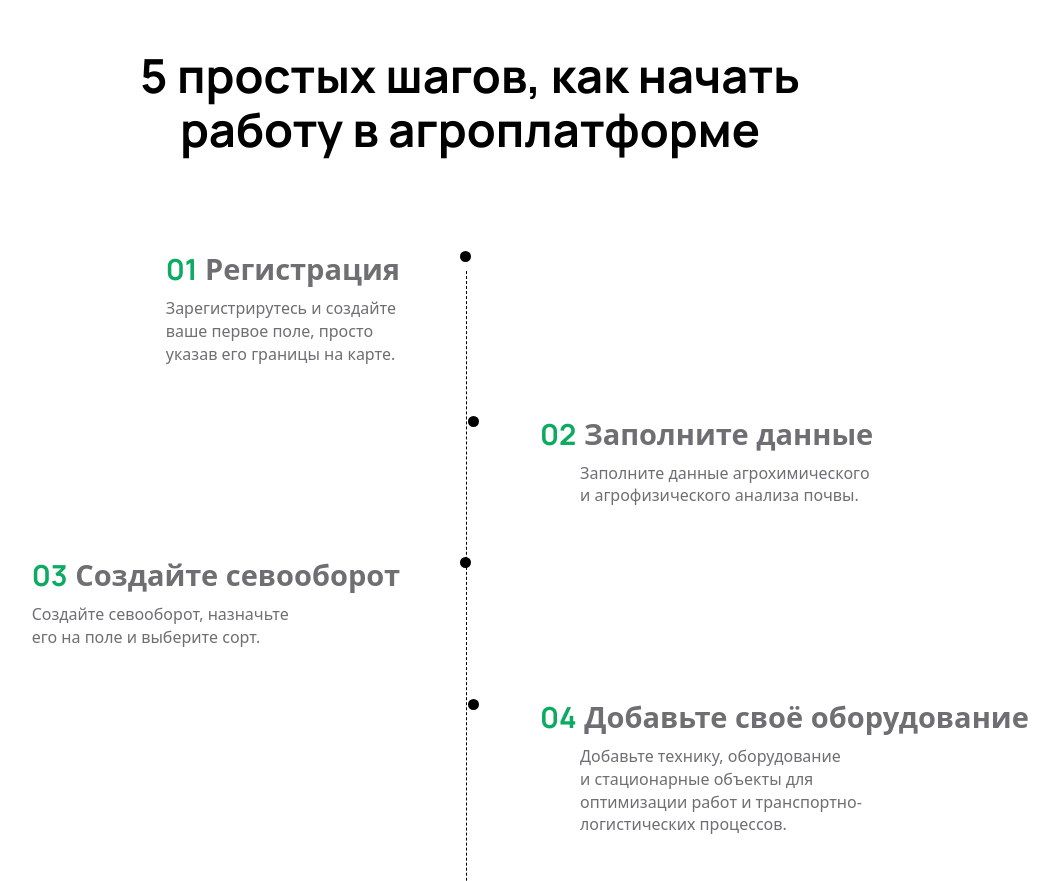
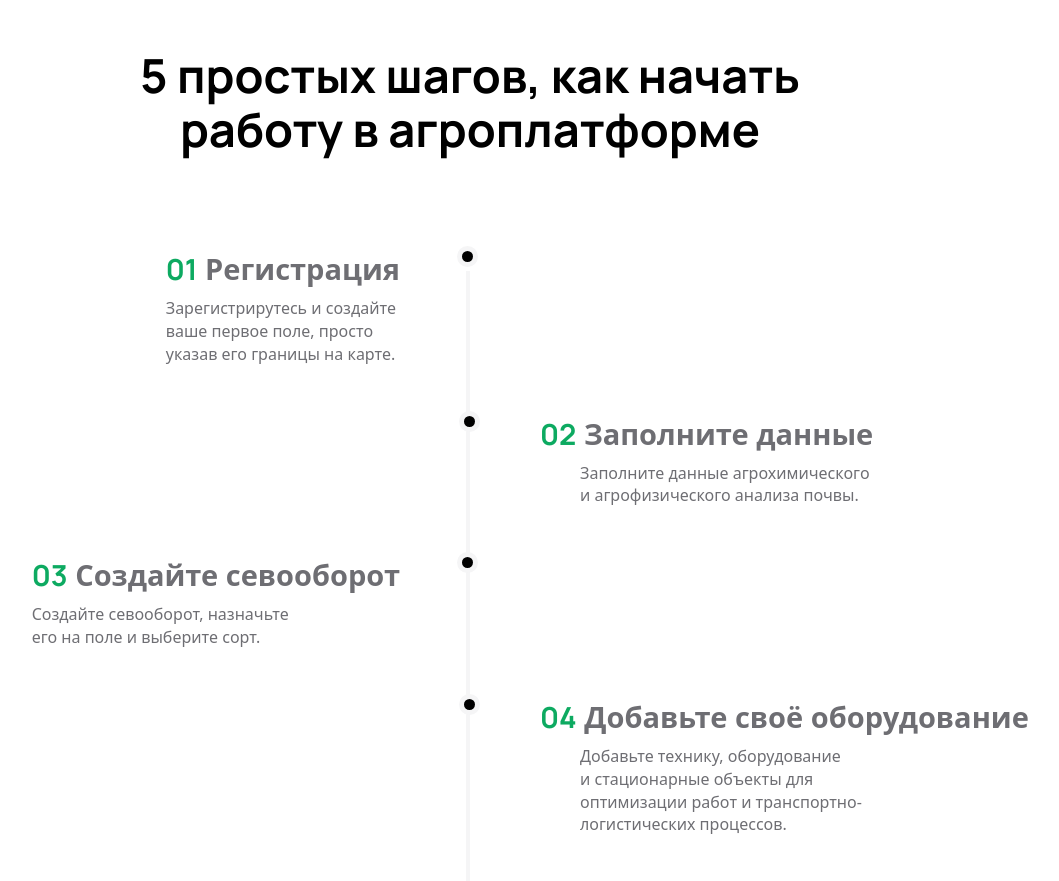
Before and after one commit to Clarity-Atlant/Clarity-Atlant.github.io, a plain HTML site: page index.html in a window 1280 px wide. Shown: the part 6697-7578 px from the top of the page, without its empty margins (220-1279 px from the left). Drawn offline with nearby package versions, Linux system fonts and the light colour scheme.

Commit message:
Revert "v1.8.0"
This reverts commit 211cd95ec9e706a8d36d67b95d2d4087f09c9076.

```diff
--- a/scss/main.scss
+++ b/scss/main.scss
@@ -142,9 +142,8 @@ img
         content: '';
         position: absolute;
         display: block;
-        width: 1px;
-        border-left: 1px dashed black;
-        // background: #f5f5f6;
+        width: 4px;
+        background: #f5f5f6;
         left: 50%;
         top: 20px;
         bottom: 20px;
@@ -202,12 +201,12 @@ img
                 .timeline-centered .timeline-entry.left-aligned .timeline-entry-inner .timeline-icon {
                     // float: right;
                     position: absolute;
-                    right: -1px;
+                    right: -3px;
                 }
                 .timeline-centered .timeline-entry.right-aligned .timeline-entry-inner .timeline-icon {
                     // float: right;
                     position: absolute;
-                    left: -2px;
+                    left: -6px;
                 }
 
                 .timeline-centered .timeline-entry.left-aligned .timeline-entry-inner .timeline-label {
@@ -289,9 +288,9 @@ img
                 -moz-border-radius: 20px;
                 border-radius: 20px;
                 text-align: center;
-                // -moz-box-shadow: 0 0 0 5px #f5f5f6;
-                // -webkit-box-shadow: 0 0 0 5px #f5f5f6;
-                // box-shadow: 0 0 0 5px #f5f5f6;
+                -moz-box-shadow: 0 0 0 5px #f5f5f6;
+                -webkit-box-shadow: 0 0 0 5px #f5f5f6;
+                box-shadow: 0 0 0 5px #f5f5f6;
                 line-height: 40px;
                 font-size: 15px;
                 float: left;
```
Also changed, not shown: css/main.css, css/main.min.css, 2 other files.
